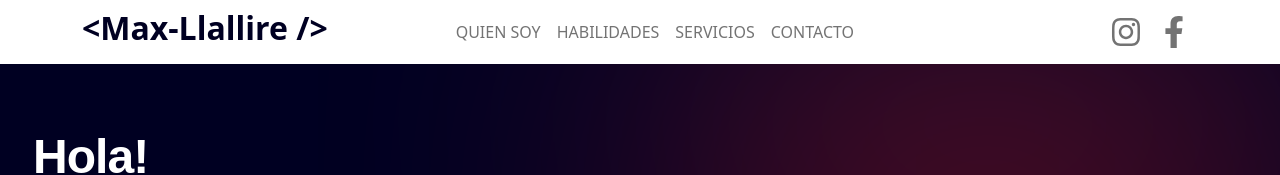
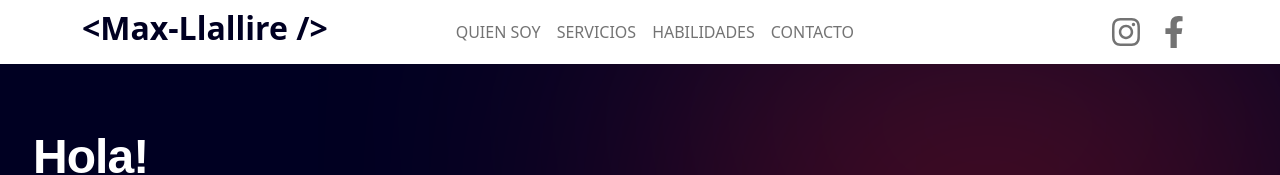
Before and after one commit to VargasJavier/proyecto-M-ximo-Llallire, a React (Vite) app: page / in a window 1280 px wide. Shown: the top 175 px of the page. Built offline with nearby package versions, Linux system fonts and the light colour scheme.

Commit message:
modificacion de link a habilidades y servicios

```diff
--- a/src/components/header/navBar/NavBar.jsx
+++ b/src/components/header/navBar/NavBar.jsx
@@ -18,8 +18,8 @@ function NavBar() {
           <Navbar.Collapse id='basic-navbar-nav'>
             <Nav className='mx-auto'>
               <Nav.Link href='#presentacion'>QUIEN SOY</Nav.Link>
-              <Nav.Link href='#skills'>HABILIDADES</Nav.Link>
-              <Nav.Link href='#service'>SERVICIOS</Nav.Link>
+              <Nav.Link href='#skills'>SERVICIOS</Nav.Link>
+              <Nav.Link href='#service'>HABILIDADES</Nav.Link>
               <Nav.Link href='#contact'>CONTACTO</Nav.Link>
             </Nav>
             <Nav className='ms-auto'>
```
